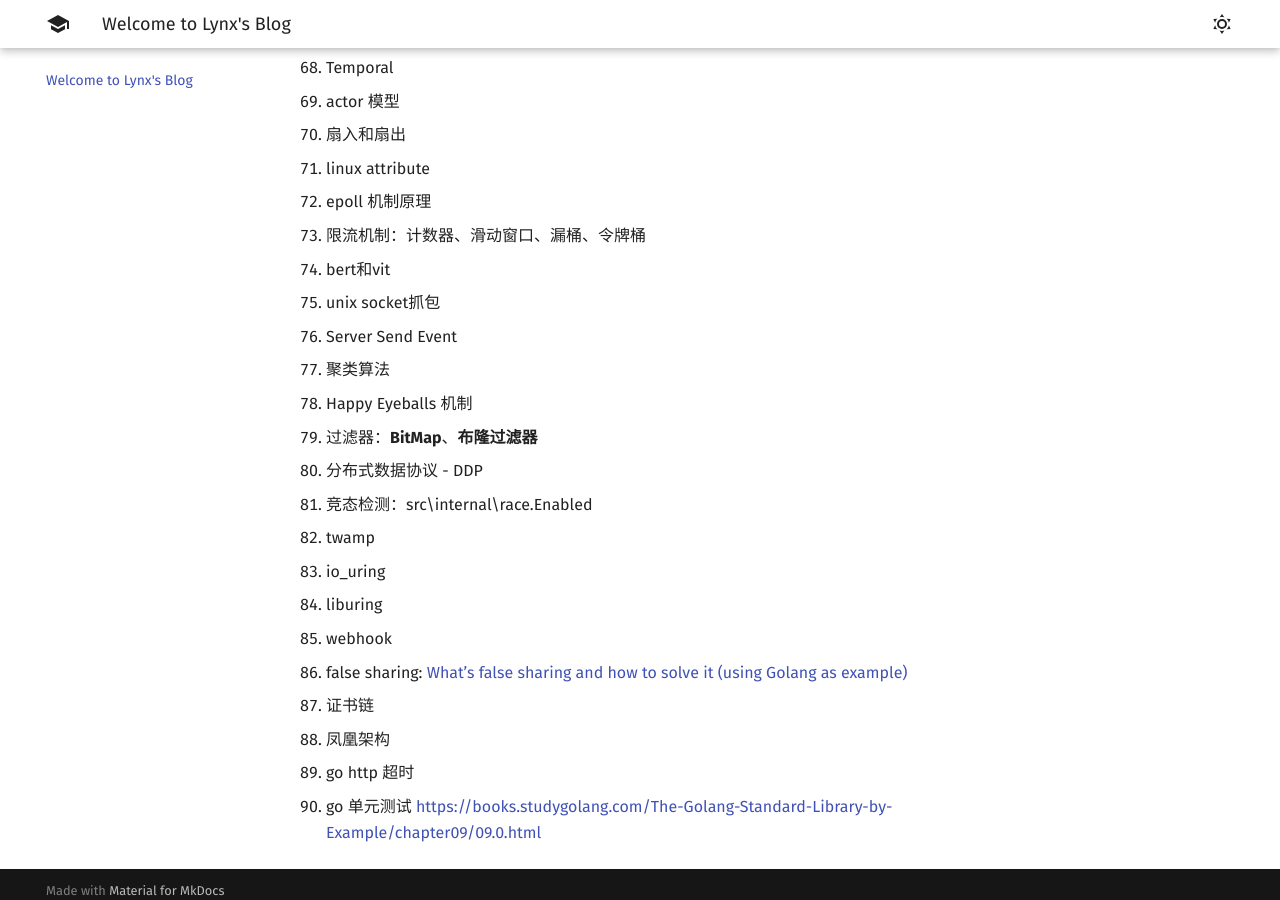
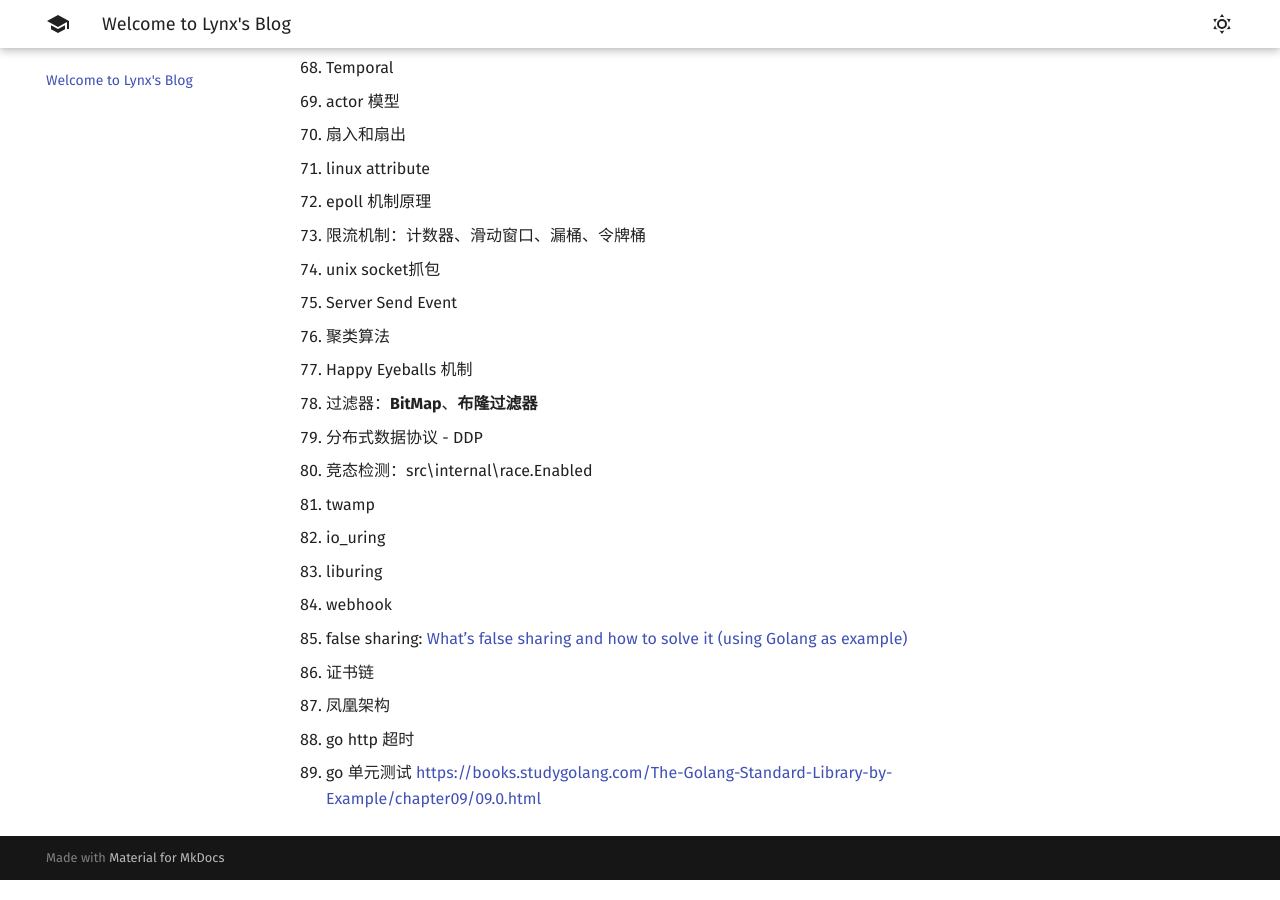
Before and after one commit to 1314liuwei/blog, an MkDocs documentation site: the page built from docs/index.md, in a window 1280 px wide and 900 px high, scrolled down 2466 px. Built offline with MkDocs 1.6.1 and Material for MkDocs 9.7.7, drawn with Linux system fonts in a browser that asks for light colours.

Commit message:
2023/09/20 周三

```diff
--- a/docs/index.md
+++ b/docs/index.md
@@ -75,7 +75,6 @@
 74. linux attribute
 75. epoll 机制原理
 76. 限流机制：计数器、滑动窗口、漏桶、令牌桶
-77. bert和vit
 78. unix socket抓包
 79. Server Send Event
 80. 聚类算法
```
